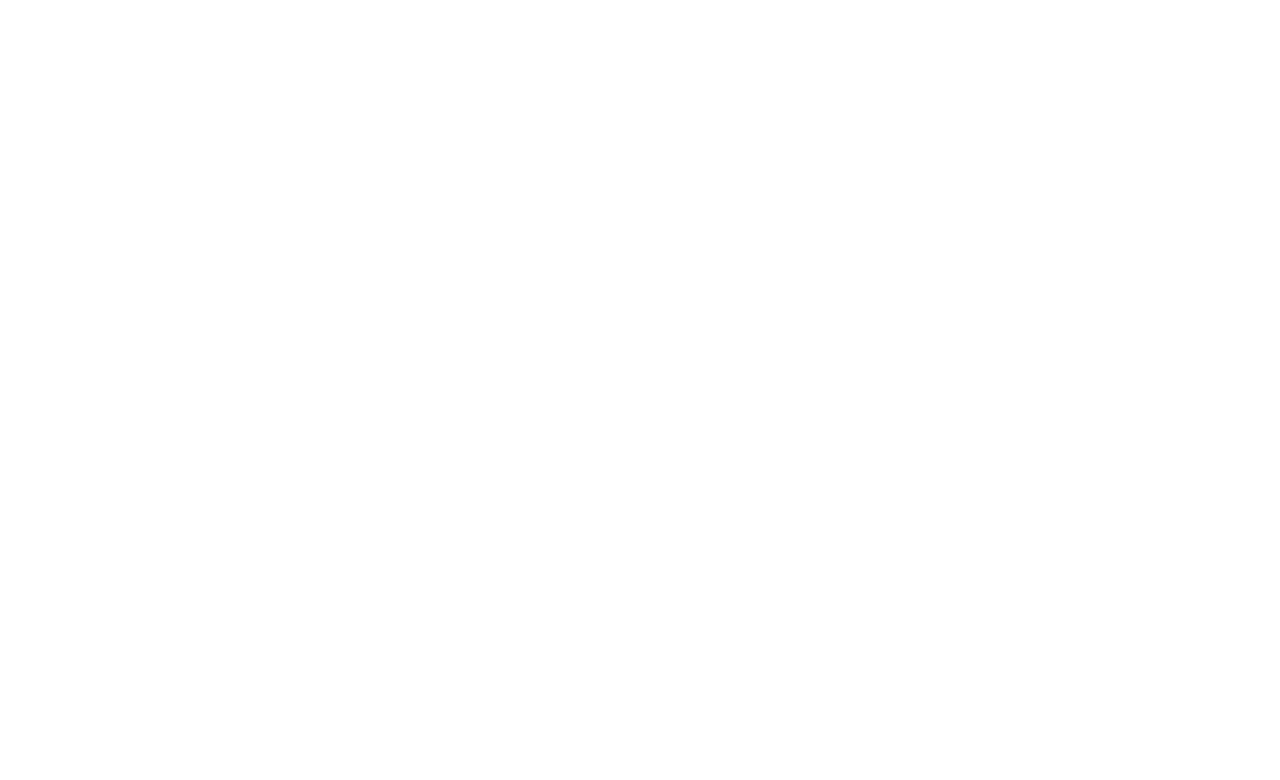
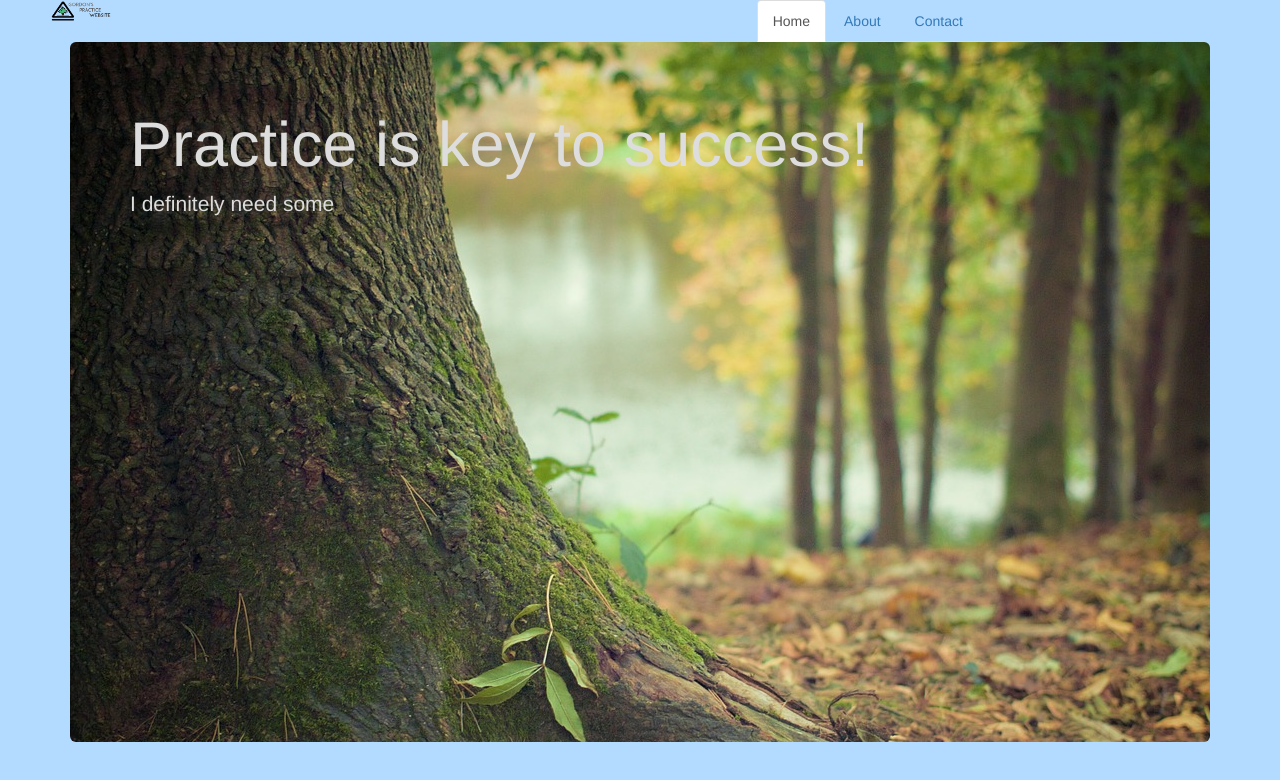
Before and after one commit to GordonSmith1/Practice-6, a plain HTML site: page index.html in a window 1280 px wide. Drawn offline with Linux system fonts and the light colour scheme.

Commit message:
started nav and jumbotron, lots of work to do still. added img folder with logo and background images

```diff
--- a/css/styles.css
+++ b/css/styles.css
@@ -0,0 +1,10 @@
+/* GLOBAL */
+body {
+    background-color: #b3daff;
+    color: #ddd;
+}
+
+.jumbotron {
+    background-image: url(../img/jumbotron-practice.jpg);
+    height: 700px;
+}
--- a/index.html
+++ b/index.html
@@ -10,6 +10,32 @@
     <link rel="stylesheet" href="/css/styles.css">
 </head>
 <body>
-
+    <div class="container-fluid">
+        <header class="container-fluid">
+            <div class="row">
+                <div class="col-md-12 col-sm-12 col-xs-12">
+                    <img src="img/final-logo.png" alt="Logo" class="img-responsive col-md-1 col-sm-2 col-xs-3">
+                    <nav class="col-md-4 col-sm-6 col-xs-6 col-md-offset-6 col-sm-offset-4 col-xs-offset-3">
+                        <ul class="nav nav-tabs">
+                            <li role="presentation" class="active"><a href="index.html">Home</a></li>
+                            <li role="presentation"><a href="#">About</a></li>
+                            <li role="presentation"><a href="#">Contact</a></li>
+                        </ul>
+                    </nav>
+                </div>
+            </div>
+        </header>
+        <section class="container">
+            <div class="row">
+                <div class="col-md-12 col-sm-12 col-xs-12">
+                    <div class="jumbotron">
+                        <!-- <img src="img/jumbotron-practice.jpg" alt="Background image" class="img-responsive"> -->
+                        <h1>Practice is key to success!</h1>
+                        <p>I definitely need some</p>
+                    </div>
+                </div>
+            </div>
+        </section>
+    </div>
 </body>
 </html>
```
Also changed, not shown: img/final-logo.png (added), img/jumbotron-practice.jpg (added).
